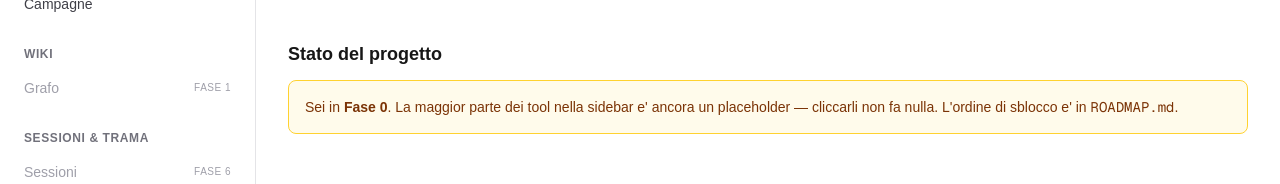
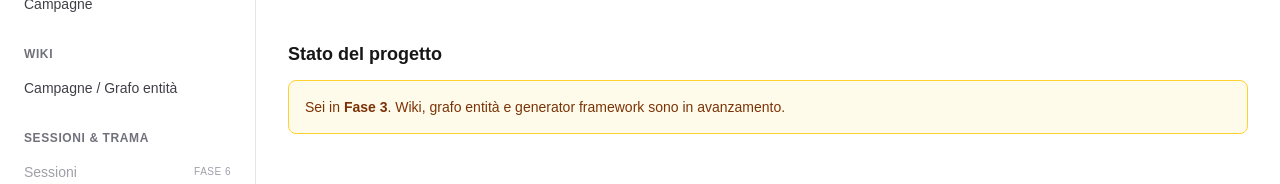
Before and after one commit to Andreatz/Sherdan-DM-Tools, a Next.js app: page / in a window 1280 px wide. Shown: the part 302-486 px from the top of the page. Built offline with nearby package versions, Linux system fonts and the light colour scheme; no server answers.

Commit message:
feat(homepage): update project phase and sidebar navigation label

```diff
--- a/src/app/page.tsx
+++ b/src/app/page.tsx
@@ -35,9 +35,7 @@ export default function HomePage() {
       <section className="space-y-3">
         <h2 className="text-lg font-semibold">Stato del progetto</h2>
         <div className="rounded-lg border border-amber-300 bg-amber-50 p-4 text-sm text-amber-900 dark:border-amber-800 dark:bg-amber-950/40 dark:text-amber-200">
-          Sei in <strong>Fase 0</strong>. La maggior parte dei tool nella
-          sidebar e&apos; ancora un placeholder — cliccarli non fa nulla.
-          L&apos;ordine di sblocco e&apos; in <code>ROADMAP.md</code>.
+          Sei in <strong>Fase 3</strong>. Wiki, grafo entità e generator framework sono in avanzamento.
         </div>
       </section>
     </div>
--- a/src/components/sidebar.tsx
+++ b/src/components/sidebar.tsx
@@ -28,7 +28,7 @@ const NAV: NavGroup[] = [
   {
     title: "Wiki",
     items: [
-      { label: "Grafo", comingIn: "Fase 1" },
+      { label: "Campagne / Grafo entità", href: "/campaigns" },
     ],
   },
   {
```
